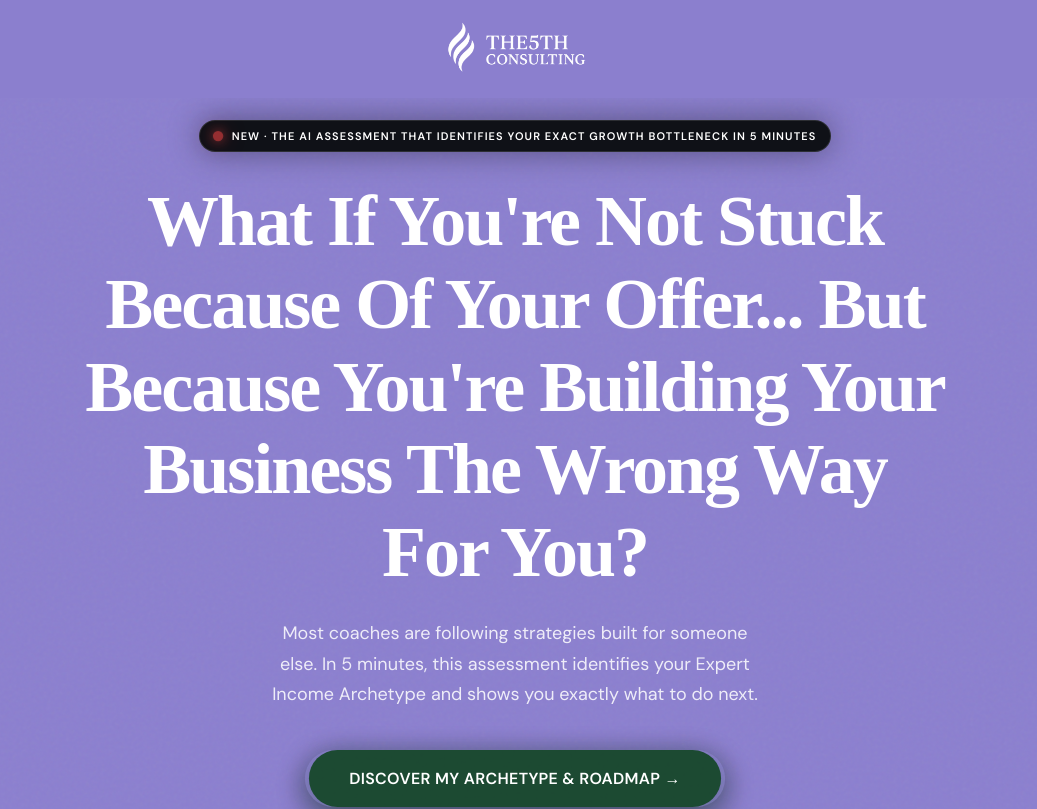
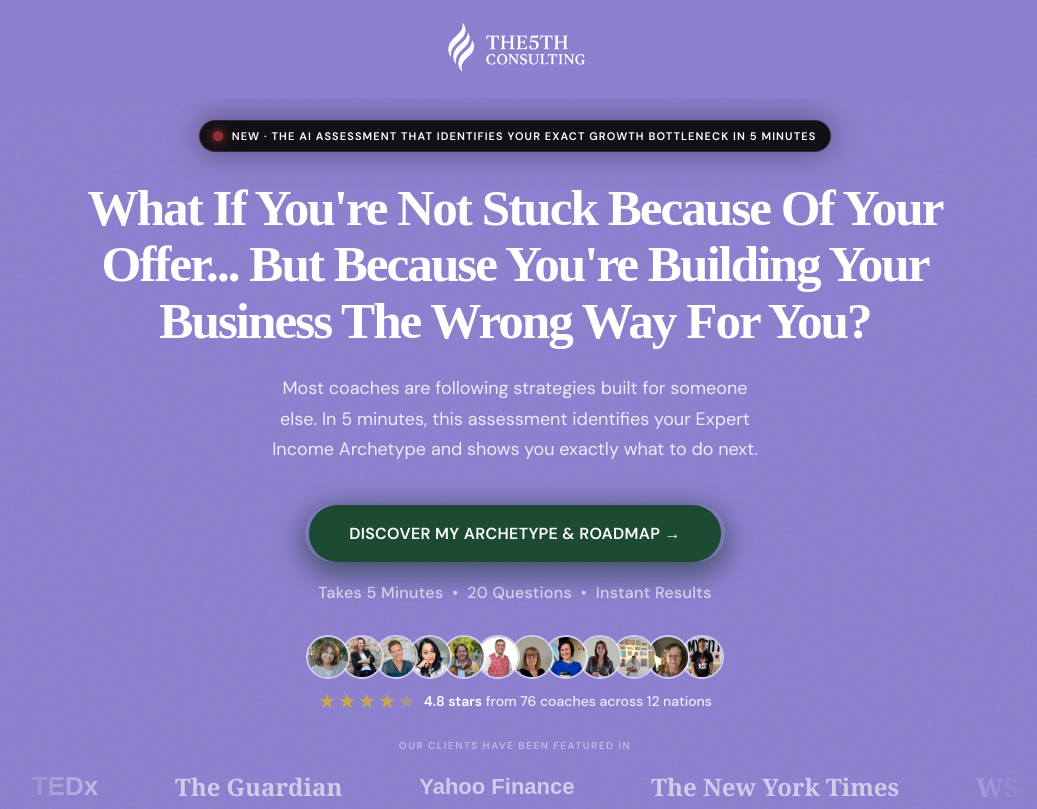
Before and after one commit to indrodip-cmd/quiz-deploy, a Next.js app: page / in a window 1280 px wide. Shown: the top 809 px of the page, without its empty margins (125-1162 px from the left). Built offline with nearby package versions, Linux system fonts and the light colour scheme; a web font is replaced by a local one.

Commit message:
Reduce desktop headline size, keep mobile unchanged

```diff
--- a/app/page.tsx
+++ b/app/page.tsx
@@ -1415,9 +1415,9 @@ function LandingPage({ onStart }: { onStart: () => void }) {
           </motion.div>
 
           <motion.h1 className="qp-h1" initial="hidden" animate="visible" variants={fadeUp} custom={1} style={{
-            fontSize: 'clamp(28px, 7vw, 72px)',
+            fontSize: isMobile ? 'clamp(28px, 7vw, 42px)' : 'clamp(36px, 4vw, 58px)',
             fontWeight: 800,
-            lineHeight: 1.15,
+            lineHeight: isMobile ? 1.2 : 1.1,
             color: '#ffffff',
             textAlign: 'center',
             margin: '0 auto 24px',
```
